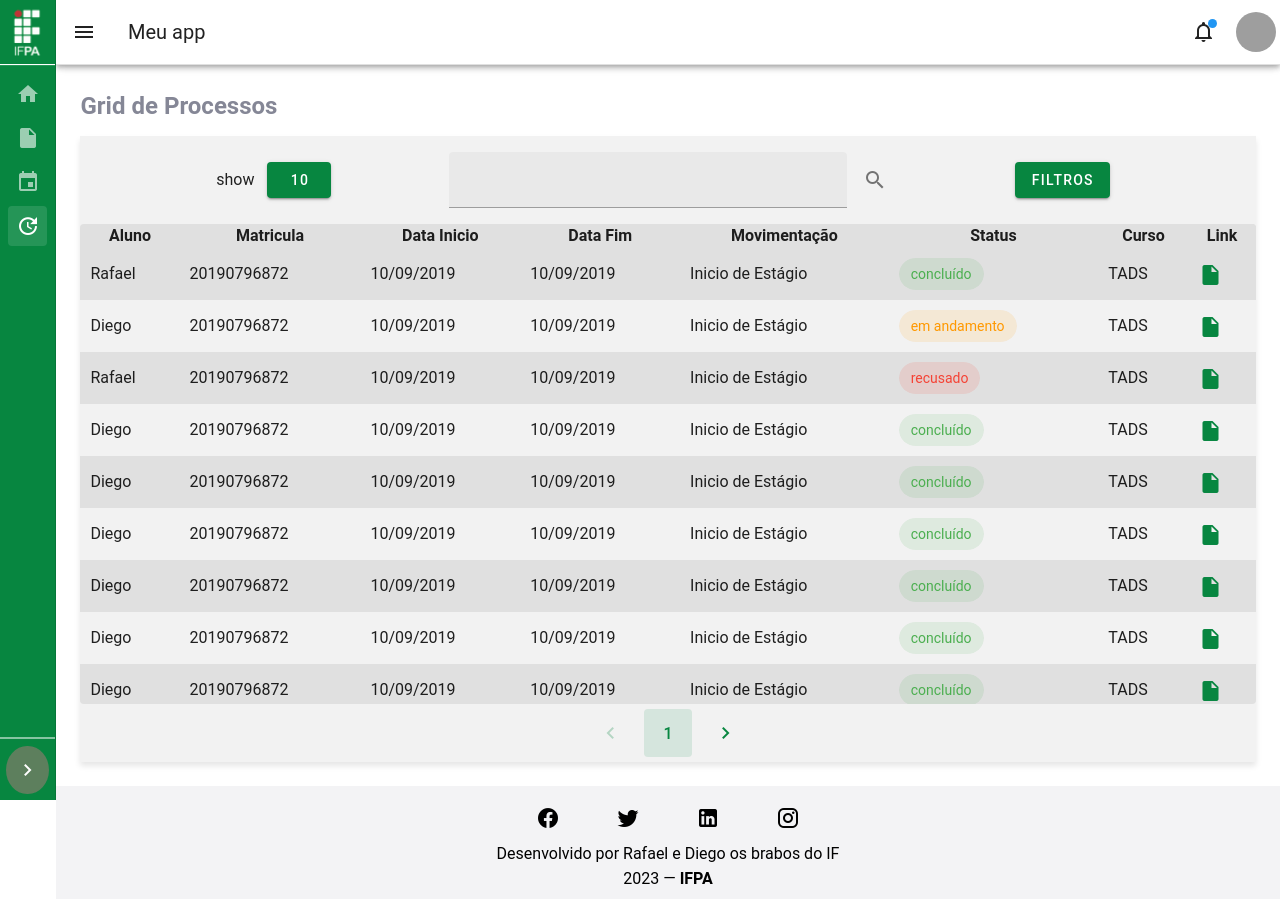
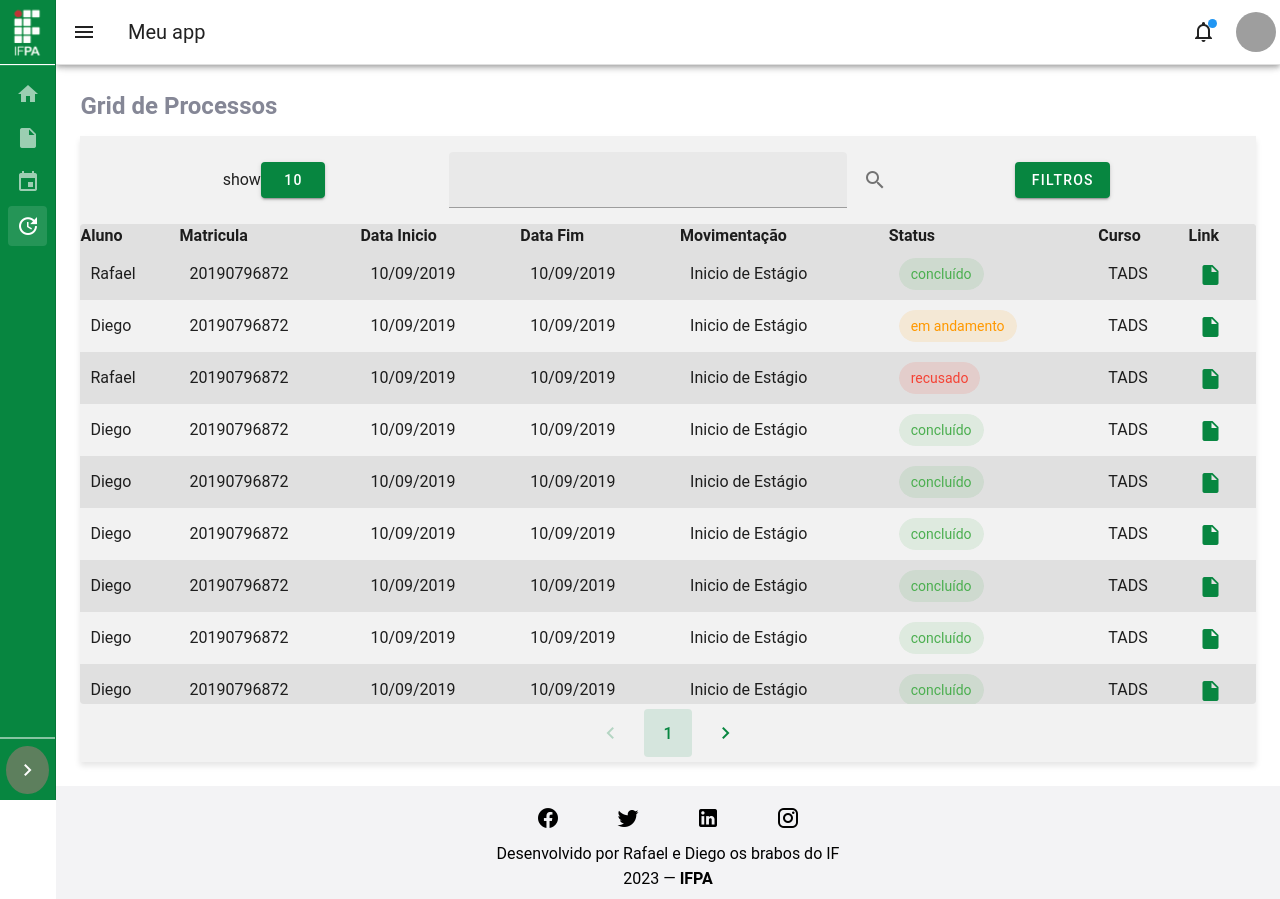
Before and after one commit to diegosantss/Front_estagio_legal, a Vue app: page /acompanhar/processos in a window 1280 px wide. Built offline with nearby package versions, Linux system fonts and the light colour scheme; grey boxes are pictures that could not be loaded.

Commit message:
fix: ajustando posicionamento dos elementos no table-menu

```diff
--- a/src/components/data-table-menu/data-table-menu.vue
+++ b/src/components/data-table-menu/data-table-menu.vue
@@ -91,9 +91,6 @@
 </script>
 
 <style lang="scss" scoped>
-.dropdown-show-itens{
-    margin-left: 0.8rem;
-}
 
 .table-menu{
     width: 80%;
--- a/src/components/data-table/data-table.vue
+++ b/src/components/data-table/data-table.vue
@@ -1,5 +1,5 @@
 <template>
-    <div class="teste">
+    <div class="data-table-container">
         <data-table-menu/>
         <div class="data-table">
             <table class="table-container">
@@ -244,7 +244,7 @@ const registers = reactive([
 </script>
 
 <style lang="scss" scoped>
-.teste{
+.data-table-container{
     display: flex;
     flex-direction: column;
     align-items: center;
@@ -289,9 +289,13 @@ const registers = reactive([
 }
 
 .table-container {
-
     border-collapse: collapse;
     width: 100%;
+}
+
+th span{
+    display: flex;
+    align-items: flex-start;
 }
 
 .header-table {
```
